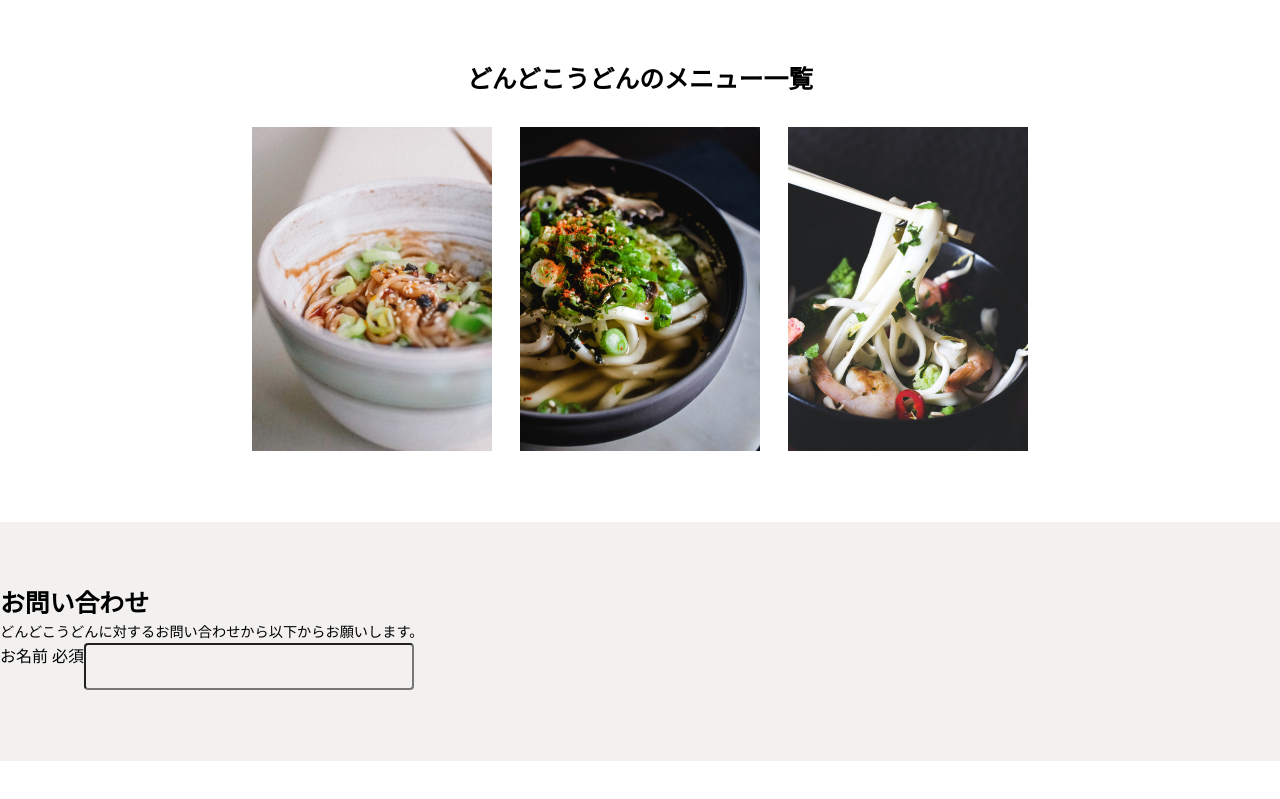
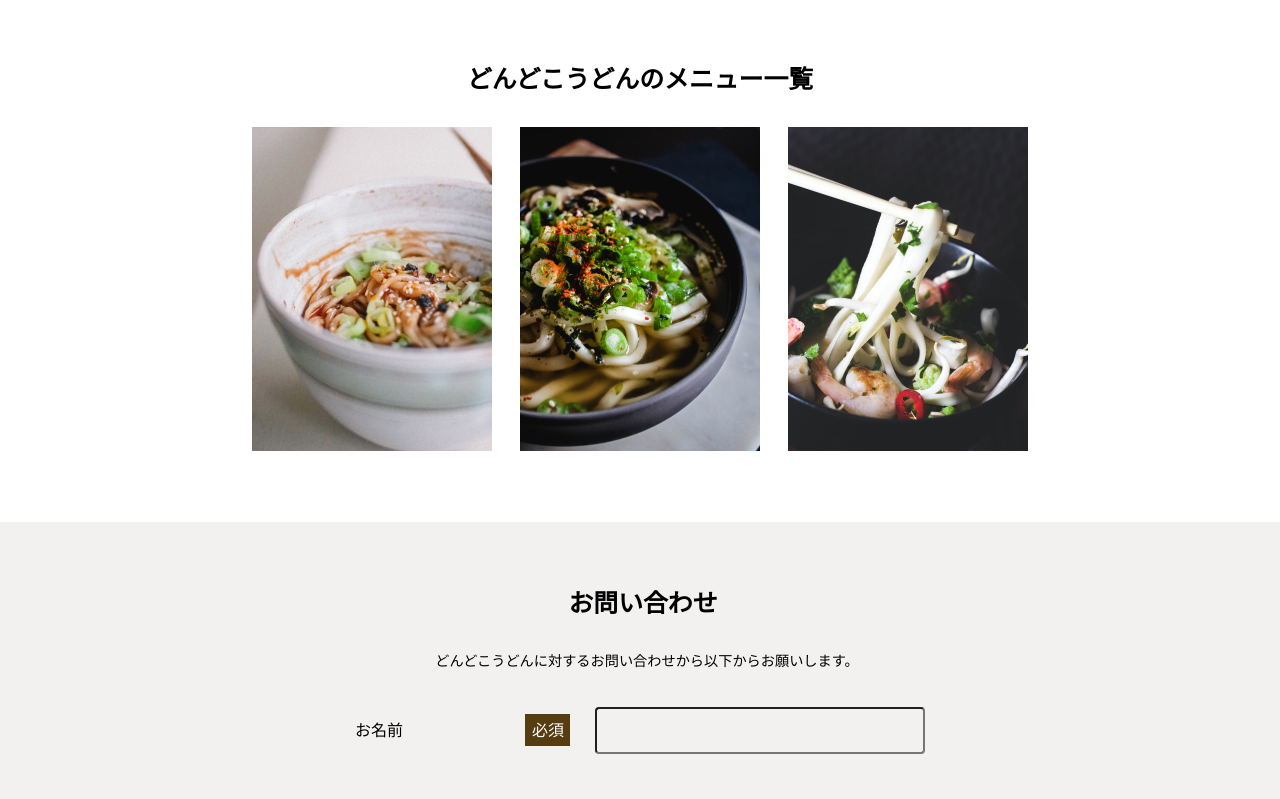
Before and after one commit to ren12123/coding-practice-01, a plain HTML site: page index.html in a window 1280 px wide. Shown: the part 473-1272 px from the top of the page. Before the commit the page ends 1234 px from the top, so only its background shows below. Drawn offline with Linux system fonts and the light colour scheme; a web font is replaced by a local one.

Commit message:
contact_content
contact_contentの基礎完成

```diff
--- a/assets/css/style.css
+++ b/assets/css/style.css
@@ -119,21 +119,56 @@ section.hero {
 
 .contact {
     background-color: #F2F1F0;
+    display: flex;
+    flex-direction: column;
+    align-items: center;
+    justify-content: center;
+}
+
+.contact_content {
+    width: 570px;
+    text-align: center;
 }
 
 .main-tell {
     font-weight: bold;
     font-size: clamp(20px,1.94vw,28px);
     line-height: 1.46;
+    margin-left: 6px;
+    margin-bottom: clamp(24px,2.22vw,32px);
 }
 
 .second-tell {
     font-size: clamp(14px,1.11vw,16px);
     line-height: 1.4375;
+    margin-left: 14px;
+    margin-bottom: clamp(20px,2.78vw,40px);
 }
 
 .form_item {
+    font-size: 16px;
+    line-height: 1.625;
     display: flex;
+    align-items: center;
+    justify-content: space-between;
+}
+
+.form_label_group {
+    display: flex;
+    align-items: center;
+    /* お名前(name)と必須(nes_box)の間に66pxの隙間を作る */
+    gap: 122px;
+}
+
+.name {
+    margin-top: 4px;
+    margin-bottom: 2px;
+}
+
+.nes_box {
+    background-color: #563C11;
+    color: #FFFFFF;
+    padding: 4px 6px 2px 7px;
 }
 
 .form_input {
--- a/index.html
+++ b/index.html
@@ -50,7 +50,7 @@
                 <div class="form">
                     <div class="form_item">
                         <div class="form_label_group">
-                            <lavel for="name" class="name">お名前</label>
+                            <lavel for="name" class="name">お名前</lavel>
                             <span class="nes_box">必須</span>
                         </div>
                         <input type="text" id="name" name="name" class="form_input">
```
